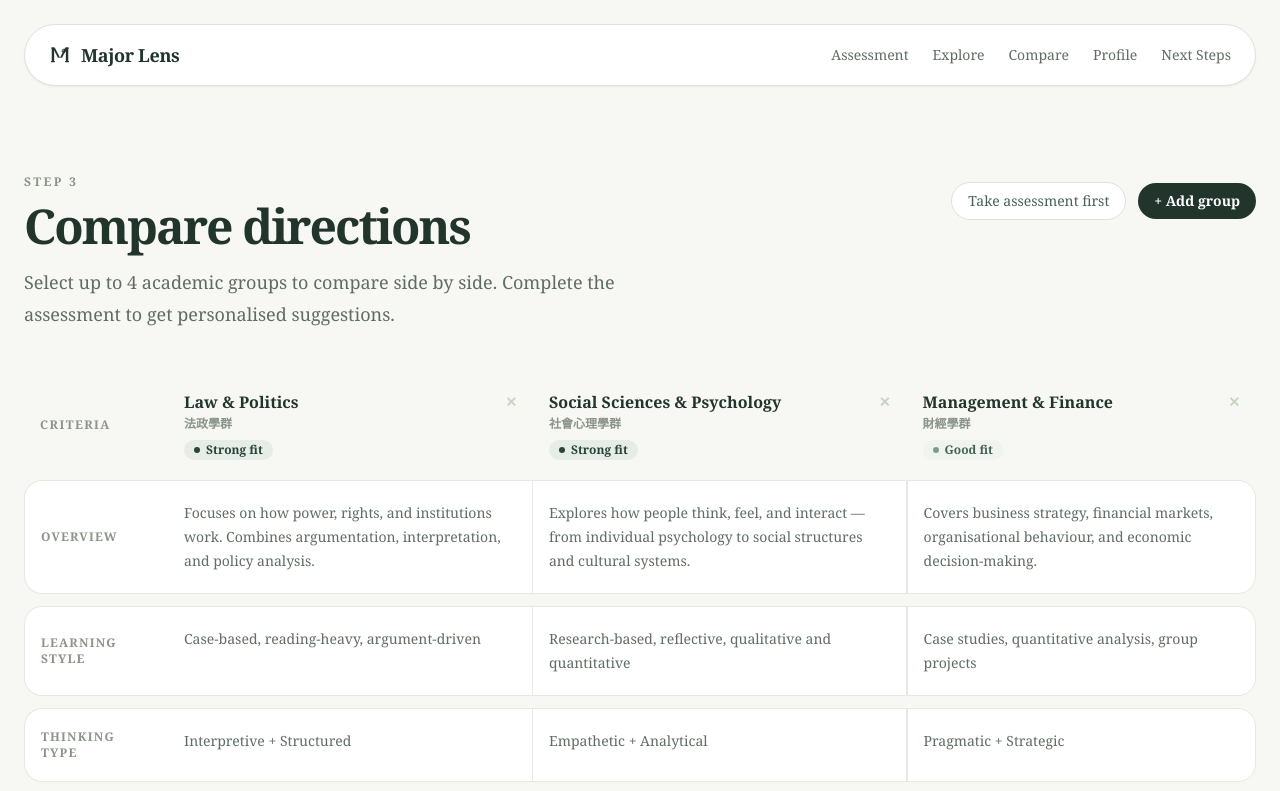
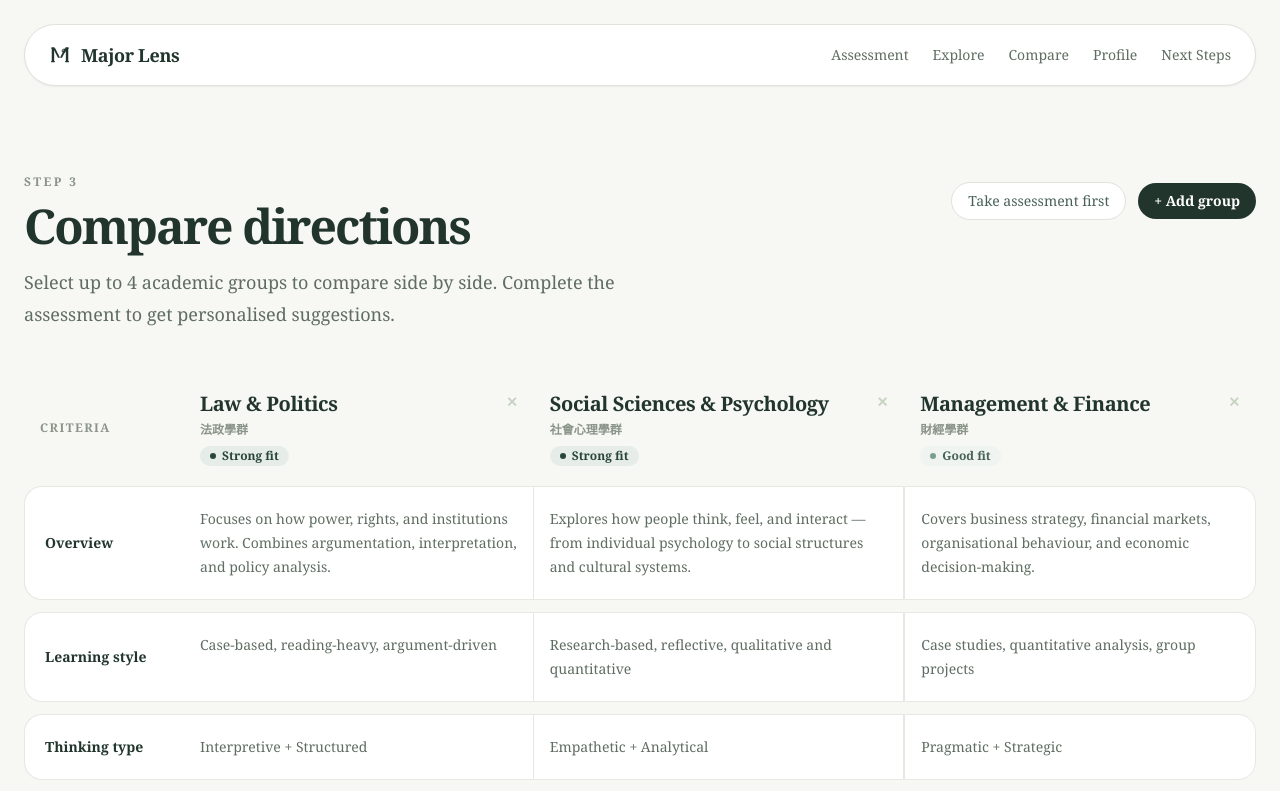
Before and after one commit to mysta2628-ai/major-lens-v3-clean, a React (Vite) app: page /compare in a window 1280 px wide. Shown: the top 791 px of the page. Built offline with nearby package versions, Linux system fonts and the light colour scheme.

Commit message:
fix: increase weight of criteria column labels and group header titles in compare table

```diff
--- a/src/screens/CompareScreen.jsx
+++ b/src/screens/CompareScreen.jsx
@@ -207,7 +207,7 @@ export default function CompareScreen() {
             <thead>
               <tr>
                 {/* Criteria label column */}
-                <th className="w-36 px-4 py-2 text-left text-xs font-semibold uppercase tracking-[0.12em] text-[#8a9488]">
+                <th className="w-40 px-4 py-2 text-left text-xs font-semibold uppercase tracking-[0.12em] text-[#8a9488]">
                   Criteria
                 </th>
                 {/* Group columns */}
@@ -215,8 +215,8 @@ export default function CompareScreen() {
                   <th key={g.key} className="px-4 py-2 text-left">
                     <div className="flex items-start justify-between gap-2">
                       <div>
-                        <p className="text-base font-semibold text-[#21352d]">{g.name}</p>
-                        <p className="text-xs text-[#8a9488] mt-0.5">{g.chineseName}</p>
+                        <p className="text-xl font-semibold tracking-[-0.02em] text-[#21352d]">{g.name}</p>
+                        <p className="text-xs text-[#8a9488] mt-1">{g.chineseName}</p>
                         {/* Fit badge */}
                         <span className={`mt-2 inline-flex items-center gap-1.5 rounded-full px-2.5 py-0.5 text-xs font-semibold ${
                           g.fit === "strong"  ? "bg-[#e6ede9] text-[#29443a]" :
@@ -248,8 +248,8 @@ export default function CompareScreen() {
               {/* Why it fits you row — only if profile exists */}
               {profile && (
                 <tr>
-                  <td className="rounded-l-[18px] border border-r-0 border-[#e6e9e2] bg-[#e6ede9] px-4 py-4">
-                    <p className="text-xs font-semibold uppercase tracking-[0.1em] text-[#486156]">
+                  <td className="rounded-l-[18px] border border-r-0 border-[#e6e9e2] bg-[#e6ede9] px-5 py-4 w-40">
+                    <p className="text-sm font-semibold text-[#29443a]">
                       Why it fits you
                     </p>
                   </td>
@@ -274,8 +274,8 @@ export default function CompareScreen() {
               {/* Standard criteria rows */}
               {CRITERIA.map((criterion) => (
                 <tr key={criterion.key}>
-                  <td className="rounded-l-[18px] border border-r-0 border-[#e6e9e2] bg-white px-4 py-5">
-                    <p className="text-xs font-semibold uppercase tracking-[0.1em] text-[#8a9488]">
+                  <td className="rounded-l-[18px] border border-r-0 border-[#e6e9e2] bg-white px-5 py-5 w-40">
+                    <p className="text-sm font-semibold text-[#21352d]">
                       {criterion.label}
                     </p>
                   </td>
```
